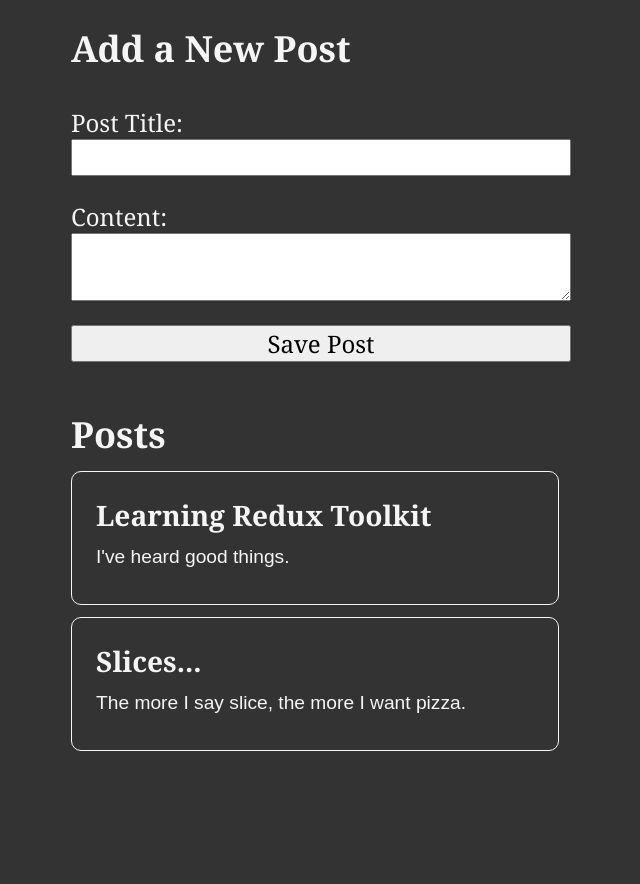
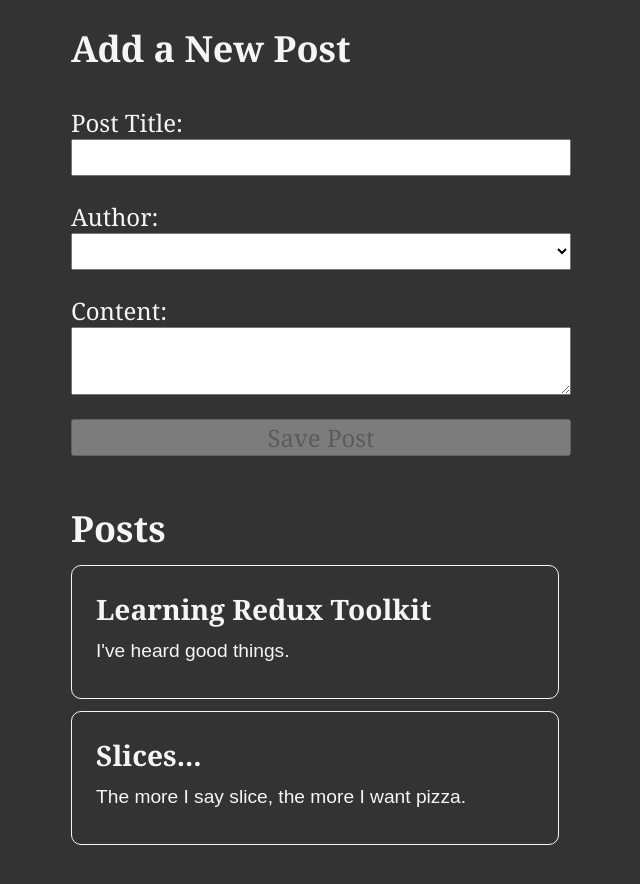
Before and after one commit to SuryanshuTomar/Projects, a React (Vite) app in the folder React/bulletein-board/: page / in a window 1280 px wide. Shown: the top 884 px of the page, without its empty margins (319-959 px from the left). Built offline with nearby package versions, Linux system fonts and the light colour scheme.

Commit message:
added author  logic

```diff
--- a/React/bulletein-board/src/features/posts/AddPostForm.jsx
+++ b/React/bulletein-board/src/features/posts/AddPostForm.jsx
@@ -1,23 +1,35 @@
 import { useState } from "react";
-import { useDispatch } from "react-redux";
+import { useSelector, useDispatch } from "react-redux";
 import { postAdded } from "./postsSlice";
+import { selectAllUsers } from "../users/usersSlice";
 
 const AddPostForm = () => {
+	const users = useSelector(selectAllUsers);
 	const dispatch = useDispatch();
 
 	const [title, setTitle] = useState("");
 	const [content, setContent] = useState("");
+	const [userId, setUserId] = useState("");
 
 	const onTitleChanged = (event) => setTitle(event.target.value);
 	const onContentChanged = (event) => setContent(event.target.value);
+	const onAuthorChanged = (event) => setUserId(event.target.value);
 
 	const onSavePostClicked = () => {
 		if (title && content) {
-			dispatch(postAdded(title, content));
+			dispatch(postAdded(title, content, userId));
 			setTitle("");
 			setContent("");
 		}
 	};
+
+	const usersOptions = users.map((user) => (
+		<option key={user.id} value={user.id}>
+			{user.name}
+		</option>
+	));
+
+	const canSave = Boolean(title) && Boolean(content) && Boolean(userId);
 
 	return (
 		<section>
@@ -31,11 +43,11 @@ const AddPostForm = () => {
 					value={title}
 					onChange={onTitleChanged}
 				/>
-				{/* <label htmlFor="postAuthor">Author:</label>
+				<label htmlFor="postAuthor">Author:</label>
 				<select id="postAuthor" value={userId} onChange={onAuthorChanged}>
 					<option value=""></option>
 					{usersOptions}
-				</select> */}
+				</select>
 				<label htmlFor="postContent">Content:</label>
 				<textarea
 					id="postContent"
@@ -46,7 +58,7 @@ const AddPostForm = () => {
 				<button
 					type="button"
 					onClick={onSavePostClicked}
-					// disabled={!canSave}
+					disabled={!canSave}
 				>
 					Save Post
 				</button>
--- a/React/bulletein-board/src/features/posts/postsSlice.js
+++ b/React/bulletein-board/src/features/posts/postsSlice.js
@@ -23,12 +23,13 @@ const postsSlice = createSlice({
 			// provide the values to the reducer.
 			// the prepare method will take the states content and return the action payload
 			// as it needs to be formatted and then it will be passed to the reducer
-			prepare: (title, content) => {
+			prepare: (title, content, userId) => {
 				return {
 					payload: {
 						id: nanoid(),
 						title,
 						content,
+						userId,
 					},
 				};
 			},
```
